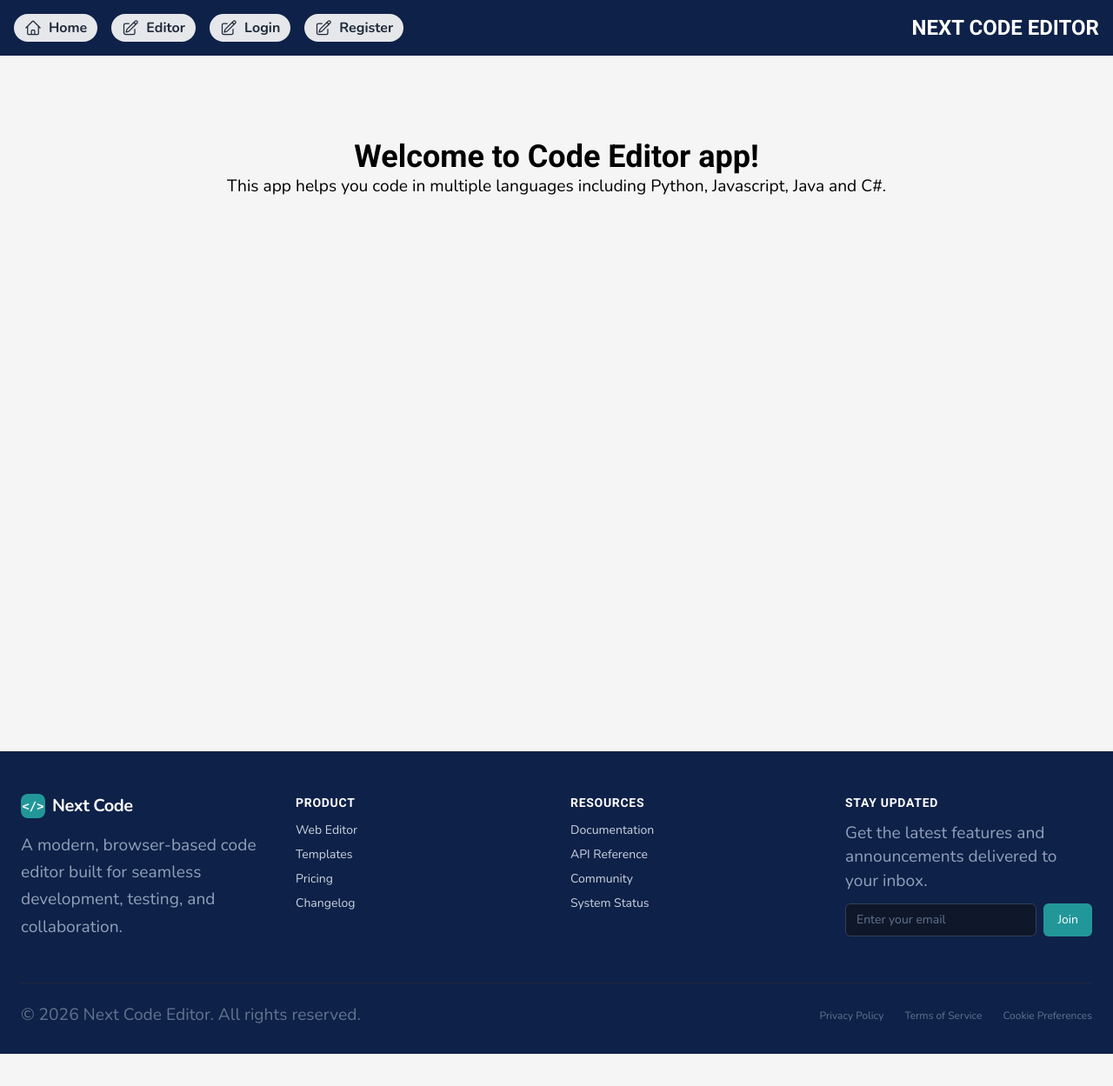
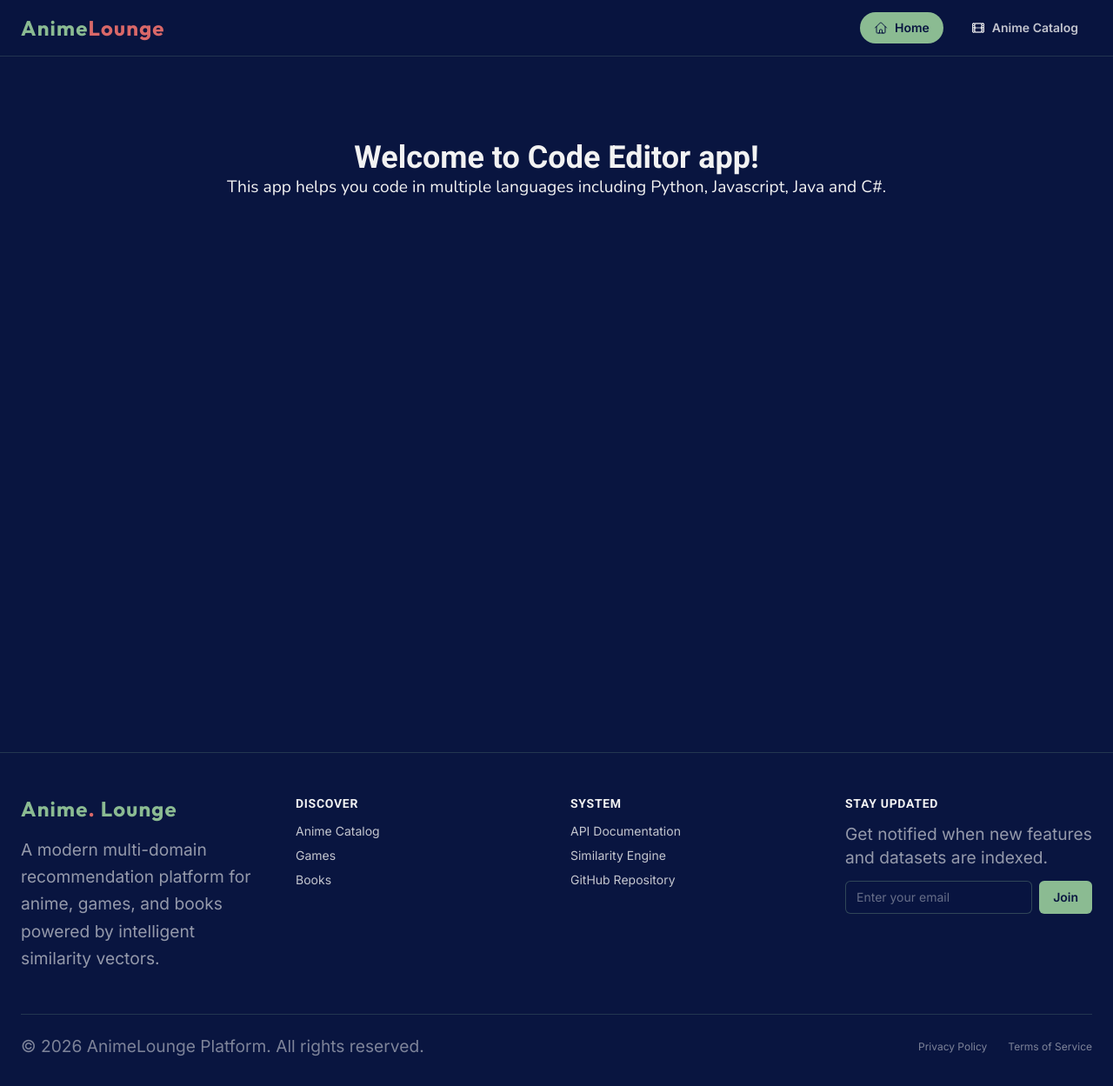
Before and after one commit to Apfirebolt/anime_recommendation_frontend, a Next.js app: page / in a window 1280 px wide. Shown: the whole page at 87% size. Before the commit the page ends 1212 px from the top, so only its background shows below. Built offline with nearby package versions, Linux system fonts and the light colour scheme.

Commit message:
feat: added components with new UI

```diff
--- a/src/app/globals.css
+++ b/src/app/globals.css
@@ -1,16 +1,28 @@
+@import url('https://fonts.googleapis.com/css2?family=Inter:wght@300;400;500;600&family=Outfit:wght@500;600;700;800&display=swap');
 @import "tailwindcss";
 
+
 @theme {
-  /* Colors */
-  --color-sand: #F5F5F5;
-  --color-primary: #0E2148;
-  --color-secondary: #64748B;
-  --color-tertiary: #424242;
-  --color-success: #229799;
-  --color-warning: #F59E0B;
-  --color-danger: #EF4444;
+  /* Custom Theme Colors */
+  --color-anime-dark: #091540;     /* Deep navy/blue */
+  --color-anime-light: #F2F2F2;    /* Off-white / light background */
+  --color-anime-coral: #D96868;    /* Accent red/coral */
+  --color-anime-olive: #91AE6E;    /* Muted green */
+  --color-anime-sage: #8BBB92;     /* Light sage green */
 
-  /* Custom Background Images / Gradients */
-  --background-image-gradient-radial: radial-gradient(var(--tw-gradient-stops));
-  --background-image-gradient-conic: conic-gradient(from 180deg at 50% 50%, var(--tw-gradient-stops));
+  /* Custom Typography */
+  --font-heading: 'Outfit', sans-serif;
+  --font-sans: 'Inter', sans-serif;
 }
+
+/* Global base styles */
+body {
+  font-family: var(--font-sans);
+  background-color: var(--color-anime-dark);
+  color: var(--color-anime-light);
+}
+
+/* Helper to easily apply heading fonts */
+h1, h2, h3, h4, h5, h6 {
+  font-family: var(--font-heading);
+}
--- a/src/components/Footer.jsx
+++ b/src/components/Footer.jsx
@@ -1,103 +1,96 @@
+// components/Footer.tsx
 'use client';
 
 import Link from 'next/link';
 
 const Footer = () => {
   return (
-    <footer className="bg-primary border-t border-slate-800 text-slate-300 transition-colors">
-      <div className="container mx-auto px-6 pt-12 pb-8">
+    <footer className="bg-anime-dark border-t border-anime-sage/20 text-anime-light/80 transition-colors">
+      <div className="container mx-auto px-6 pt-12 pb-8 max-w-7xl">
         <div className="grid grid-cols-1 md:grid-cols-4 gap-8 mb-12">
 
           {/* Brand & Description */}
           <div className="md:col-span-1 space-y-4">
-            <div className="flex items-center space-x-2">
-              <div className="h-7 w-7 rounded-lg bg-success flex items-center justify-center font-mono font-bold text-white text-sm">
-                &lt;/&gt;
-              </div>
-              <span className="text-xl font-bold text-white tracking-tight">
-                Next Code
+            <Link href="/" className="inline-block">
+              <span className="text-2xl font-bold font-heading text-anime-sage tracking-wider">
+                Anime<span className="text-anime-coral">.</span> Lounge
               </span>
-            </div>
-            <p className="text-sm text-slate-400 leading-relaxed">
-              A modern, browser-based code editor built for seamless development, testing, and collaboration.
+            </Link>
+            <p className="text-sm text-anime-light/60 leading-relaxed font-sans">
+              A modern multi-domain recommendation platform for anime, games, and books powered by intelligent similarity vectors.
             </p>
           </div>
 
-          {/* Product Links */}
-          <div className="space-y-3">
-            <h3 className="text-sm font-semibold text-white uppercase tracking-wider">
-              Product
+          {/* Discovery Links */}
+          <div className="space-y-3 font-sans">
+            <h3 className="text-sm font-semibold font-heading text-anime-light uppercase tracking-wider">
+              Discover
             </h3>
             <ul className="space-y-2 text-sm">
               <li>
-                <Link href="/editor" className="hover:text-success transition-colors">
-                  Web Editor
+                <Link href="/anime" className="hover:text-anime-sage transition-colors">
+                  Anime Catalog
                 </Link>
               </li>
               <li>
-                <Link href="/templates" className="hover:text-success transition-colors">
-                  Templates
+                <Link href="/games" className="hover:text-anime-sage transition-colors">
+                  Games
                 </Link>
               </li>
               <li>
-                <Link href="/pricing" className="hover:text-success transition-colors">
-                  Pricing
-                </Link>
-              </li>
-              <li>
-                <Link href="/changelog" className="hover:text-success transition-colors">
-                  Changelog
+                <Link href="/books" className="hover:text-anime-sage transition-colors">
+                  Books
                 </Link>
               </li>
             </ul>
           </div>
 
-          {/* Resources Links */}
-          <div className="space-y-3">
-            <h3 className="text-sm font-semibold text-white uppercase tracking-wider">
-              Resources
+          {/* System & API Links */}
+          <div className="space-y-3 font-sans">
+            <h3 className="text-sm font-semibold font-heading text-anime-light uppercase tracking-wider">
+              System
             </h3>
             <ul className="space-y-2 text-sm">
               <li>
-                <Link href="/docs" className="hover:text-success transition-colors">
-                  Documentation
+                <Link href="/docs" className="hover:text-anime-sage transition-colors">
+                  API Documentation
                 </Link>
               </li>
               <li>
-                <Link href="/api" className="hover:text-success transition-colors">
-                  API Reference
+                <Link href="/algorithm" className="hover:text-anime-sage transition-colors">
+                  Similarity Engine
                 </Link>
               </li>
               <li>
-                <Link href="/community" className="hover:text-success transition-colors">
-                  Community
-                </Link>
-              </li>
-              <li>
-                <Link href="/status" className="hover:text-success transition-colors">
-                  System Status
-                </Link>
+                <a
+                  href="https://github.com"
+                  target="_blank"
+                  rel="noopener noreferrer"
+                  className="hover:text-anime-sage transition-colors"
+                >
+                  GitHub Repository
+                </a>
               </li>
             </ul>
           </div>
 
           {/* Connect / Newsletter */}
-          <div className="space-y-3">
-            <h3 className="text-sm font-semibold text-white uppercase tracking-wider">
+          <div className="space-y-3 font-sans">
+            <h3 className="text-sm font-semibold font-heading text-anime-light uppercase tracking-wider">
               Stay Updated
             </h3>
-            <p className="text-sm text-slate-400">
-              Get the latest features and announcements delivered to your inbox.
+            <p className="text-sm text-anime-light/60">
+              Get notified when new features and datasets are indexed.
             </p>
             <form onSubmit={(e) => e.preventDefault()} className="flex gap-2">
               <input
                 type="email"
                 placeholder="Enter your email"
-                className="w-full px-3 py-2 text-sm bg-slate-900 border border-slate-700 rounded-md focus:outline-none focus:border-success text-white placeholder-slate-500"
+                className="w-full px-3 py-2 text-sm bg-anime-dark/50 border border-anime-sage/30 rounded-md focus:outline-none focus:border-anime-sage text-anime-light placeholder-anime-light/40"
               />
               <button
                 type="submit"
-                className="px-4 py-2 text-sm font-medium text-white bg-success hover:bg-emerald-600 rounded-md transition-colors"
+                className="px-4 py-2 text-sm font-medium font-semibold text-anime-dark bg-anime-sage hover:bg-anime-sage/90 rounded-md transition-colors"
               >
                 Join
               </button>
@@ -106,19 +99,16 @@ const Footer = () => {
 
         </div>
 
-        {/* Divider */}
-        <div className="border-t border-slate-800 pt-6 mt-6 flex flex-col md:flex-row justify-between items-center text-xs text-slate-500 gap-4">
-          <p>&copy; {new Date().getFullYear()} Next Code Editor. All rights reserved.</p>
+        {/* Divider & Copyright */}
+        <div className="border-t border-anime-sage/20 pt-6 mt-6 flex flex-col md:flex-row justify-between items-center text-xs text-anime-light/50 font-sans gap-4">
+          <p>&copy; {new Date().getFullYear()} AnimeLounge Platform. All rights reserved.</p>
 
           <div className="flex space-x-6">
-            <Link href="/privacy" className="hover:text-slate-300 transition-colors">
+            <Link href="/privacy" className="hover:text-anime-light transition-colors">
               Privacy Policy
             </Link>
-            <Link href="/terms" className="hover:text-slate-300 transition-colors">
+            <Link href="/terms" className="hover:text-anime-light transition-colors">
               Terms of Service
-            </Link>
-            <Link href="/cookies" className="hover:text-slate-300 transition-colors">
-              Cookie Preferences
             </Link>
           </div>
         </div>
--- a/src/components/Header.jsx
+++ b/src/components/Header.jsx
@@ -1,46 +1,56 @@
-'use client'
+// components/Header.tsx
+'use client';
 
 import Link from "next/link";
-import { HomeIcon, PencilSquareIcon } from "@heroicons/react/24/outline";
+import { usePathname } from "next/navigation";
+import { HomeIcon, FilmIcon } from "@heroicons/react/24/outline";
 
 const Header = () => {
+  const pathname = usePathname();
 
   return (
-    <header className="bg-primary">
-      <div className="container mx-auto flex justify-between items-center p-4">
+    <header className="sticky top-0 z-50 bg-anime-dark/90 backdrop-blur-md border-b border-anime-sage/20">
+      <div className="max-w-7xl mx-auto px-6 h-16 flex items-center justify-between">
+
+        {/* Brand / Logo */}
+        <Link href="/" className="flex items-center gap-2">
+          <span className="text-2xl font-bold font-heading text-anime-sage tracking-wider">
+            Anime<span className="text-anime-coral">Lounge</span>
+          </span>
+        </Link>
+
+        {/* Navigation Links */}
         <nav>
-          <ul className="flex space-x-4">
+          <ul className="flex items-center gap-4 font-sans">
             <li>
-              <Link href="/" className="bg-gray-200 text-gray-800 rounded-full px-3 py-1 font-semibold hover:bg-gray-300 flex items-center space-x-2">
-                <HomeIcon className="h-5 w-5" />
+              <Link
+                href="/"
+                className={`px-4 py-2 rounded-full font-semibold text-sm flex items-center space-x-2 transition-colors ${
+                  pathname === '/'
+                    ? 'bg-anime-sage text-anime-dark'
+                    : 'text-anime-light/80 hover:text-anime-sage hover:bg-anime-sage/10'
+                }`}
+              >
+                <HomeIcon className="h-4 w-4" />
                 <span>Home</span>
               </Link>
             </li>
             <li>
-              <Link href="/editor" className="bg-gray-200 text-gray-800 rounded-full px-3 py-1 font-semibold hover:bg-gray-300 flex items-center space-x-2">
-                <PencilSquareIcon className="h-5 w-5" />
-                <span>Editor</span>
-              </Link>
-            </li>
-            <li>
-              <Link href="/login" className="bg-gray-200 text-gray-800 rounded-full px-3 py-1 font-semibold hover:bg-gray-300 flex items-center space-x-2">
-                <PencilSquareIcon className="h-5 w-5" />
-                <span>Login</span>
-              </Link>
-            </li>
-            <li>
-              <Link href="/register" className="bg-gray-200 text-gray-800 rounded-full px-3 py-1 font-semibold hover:bg-gray-300 flex items-center space-x-2">
-                <PencilSquareIcon className="h-5 w-5" />
-                <span>Register</span>
+              <Link
+                href="/anime"
+                className={`px-4 py-2 rounded-full font-semibold text-sm flex items-center space-x-2 transition-colors ${
+                  pathname.startsWith('/anime')
+                    ? 'bg-anime-sage text-anime-dark'
+                    : 'text-anime-light/80 hover:text-anime-sage hover:bg-anime-sage/10'
+                }`}
+              >
+                <FilmIcon className="h-4 w-4" />
+                <span>Anime Catalog</span>
               </Link>
             </li>
           </ul>
         </nav>
-        <div>
-          <h2 className="text-2xl font-bold text-white">
-            NEXT CODE EDITOR
-          </h2>
-        </div>
+
       </div>
     </header>
   );
```
Also changed, not shown: src/components/Loader.jsx (+6 -10 lines).
